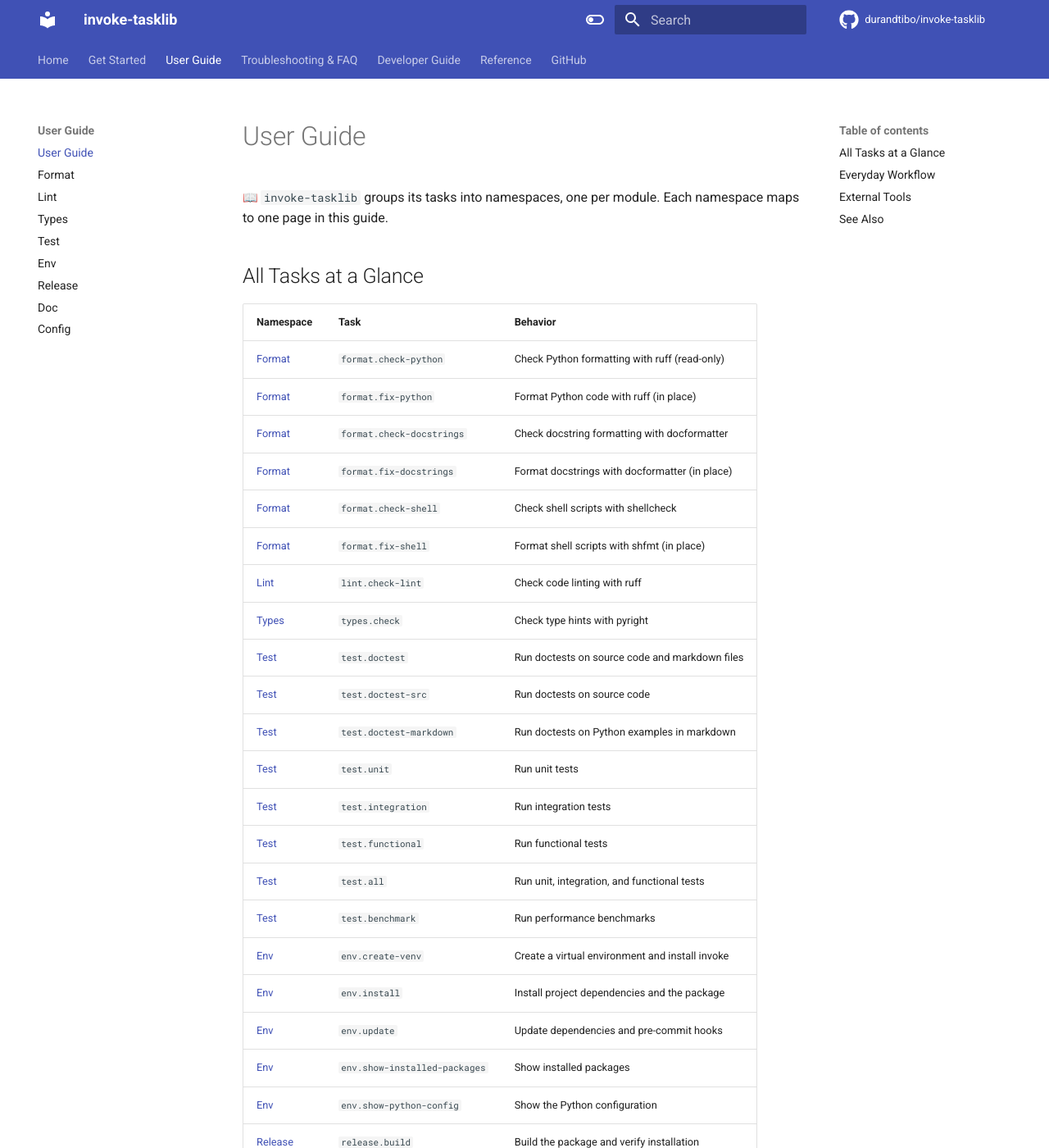
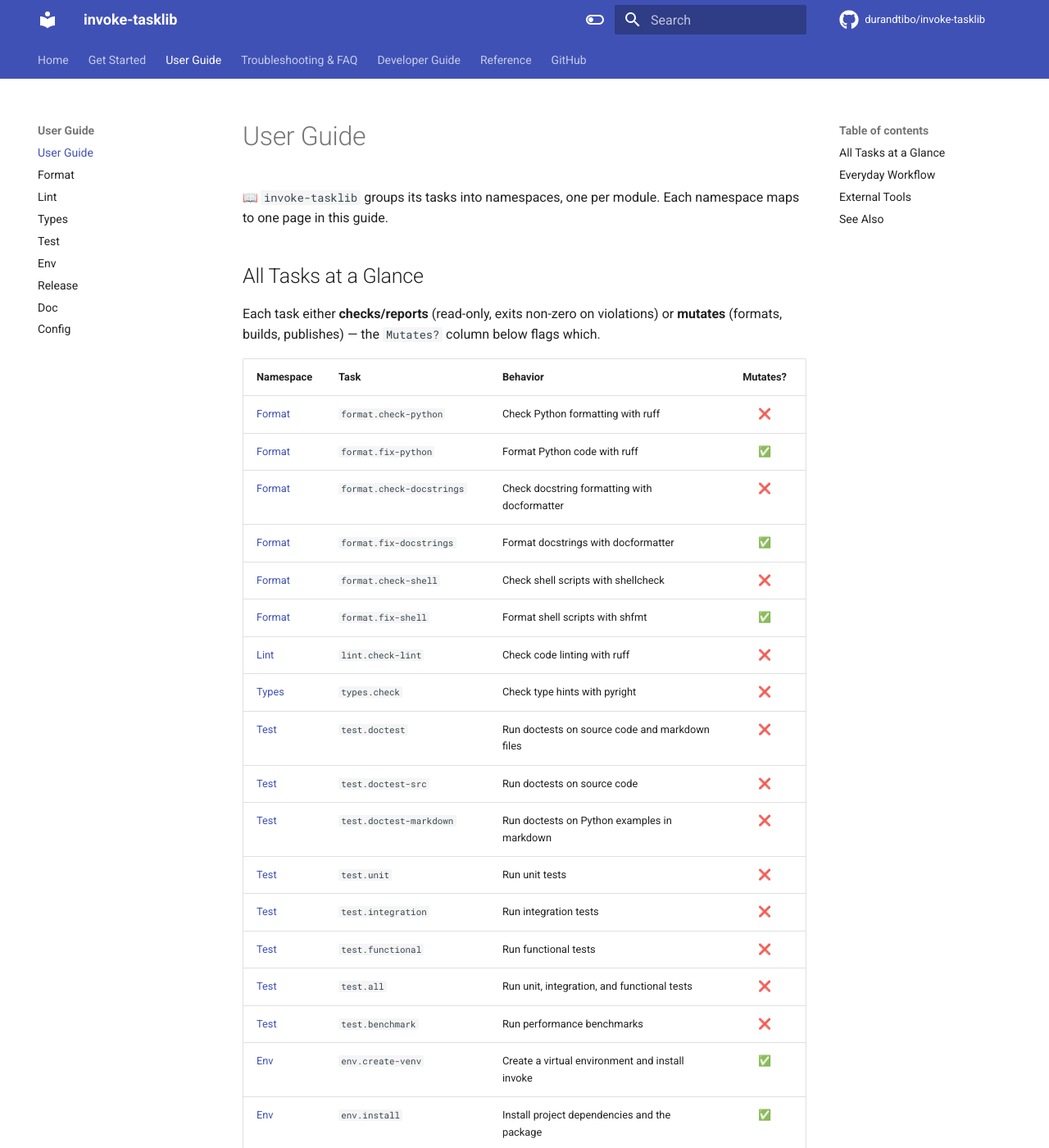
Before and after one commit to durandtibo/invoke-tasklib, an MkDocs documentation site: the page built from docs/docs/uguide/index.md, in a window 1280 px wide and 1400 px high. Shown: the whole window at 82% size. Built offline with MkDocs 1.6.1 and Material for MkDocs 9.7.7, drawn with Linux system fonts in a browser that asks for light colours; emoji names are drawn with the system emoji font; comment, search, counter and statistics services are not loaded; the version menu is left out; some of the changed text lies outside the part shown.

Commit message:
Improve docs (#34)

```diff
--- a/docs/docs/uguide/index.md
+++ b/docs/docs/uguide/index.md
@@ -5,34 +5,37 @@
 
 ## All Tasks at a Glance
 
-| Namespace             | Task                          | Behavior                                        |
-| --------------------- | ----------------------------- | ----------------------------------------------- |
-| [Format](format.md)   | `format.check-python`         | Check Python formatting with ruff (read-only)   |
-| [Format](format.md)   | `format.fix-python`           | Format Python code with ruff (in place)         |
-| [Format](format.md)   | `format.check-docstrings`     | Check docstring formatting with docformatter    |
-| [Format](format.md)   | `format.fix-docstrings`       | Format docstrings with docformatter (in place)  |
-| [Format](format.md)   | `format.check-shell`          | Check shell scripts with shellcheck             |
-| [Format](format.md)   | `format.fix-shell`            | Format shell scripts with shfmt (in place)      |
-| [Lint](lint.md)       | `lint.check-lint`             | Check code linting with ruff                    |
-| [Types](types.md)     | `types.check`                 | Check type hints with pyright                   |
-| [Test](test.md)       | `test.doctest`                | Run doctests on source code and markdown files  |
-| [Test](test.md)       | `test.doctest-src`            | Run doctests on source code                     |
-| [Test](test.md)       | `test.doctest-markdown`       | Run doctests on Python examples in markdown     |
-| [Test](test.md)       | `test.unit`                   | Run unit tests                                  |
-| [Test](test.md)       | `test.integration`            | Run integration tests                           |
-| [Test](test.md)       | `test.functional`             | Run functional tests                            |
-| [Test](test.md)       | `test.all`                    | Run unit, integration, and functional tests     |
-| [Test](test.md)       | `test.benchmark`              | Run performance benchmarks                      |
-| [Env](env.md)         | `env.create-venv`             | Create a virtual environment and install invoke |
-| [Env](env.md)         | `env.install`                 | Install project dependencies and the package    |
-| [Env](env.md)         | `env.update`                  | Update dependencies and pre-commit hooks        |
-| [Env](env.md)         | `env.show-installed-packages` | Show installed packages                         |
-| [Env](env.md)         | `env.show-python-config`      | Show the Python configuration                   |
-| [Release](release.md) | `release.build`               | Build the package and verify installation       |
-| [Release](release.md) | `release.pypi`                | Build and publish the package to PyPI           |
-| [Doc](doc.md)         | `doc.publish-dev`             | Publish development (unstable) docs             |
-| [Doc](doc.md)         | `doc.publish-latest`          | Publish latest (stable) docs                    |
-| [Config](config.md)   | _(none — shared config)_      | Config resolution used by all tasks above       |
+Each task either **checks/reports** (read-only, exits non-zero on violations) or **mutates**
+(formats, builds, publishes) — the `Mutates?` column below flags which.
+
+| Namespace             | Task                          | Behavior                                        | Mutates? |
+| --------------------- | ----------------------------- | ----------------------------------------------- | :------: |
+| [Format](format.md)   | `format.check-python`         | Check Python formatting with ruff               |    ❌    |
+| [Format](format.md)   | `format.fix-python`           | Format Python code with ruff                    |    ✅    |
+| [Format](format.md)   | `format.check-docstrings`     | Check docstring formatting with docformatter    |    ❌    |
+| [Format](format.md)   | `format.fix-docstrings`       | Format docstrings with docformatter             |    ✅    |
+| [Format](format.md)   | `format.check-shell`          | Check shell scripts with shellcheck             |    ❌    |
+| [Format](format.md)   | `format.fix-shell`            | Format shell scripts with shfmt                 |    ✅    |
+| [Lint](lint.md)       | `lint.check-lint`             | Check code linting with ruff                    |    ❌    |
+| [Types](types.md)     | `types.check`                 | Check type hints with pyright                   |    ❌    |
+| [Test](test.md)       | `test.doctest`                | Run doctests on source code and markdown files  |    ❌    |
+| [Test](test.md)       | `test.doctest-src`            | Run doctests on source code                     |    ❌    |
+| [Test](test.md)       | `test.doctest-markdown`       | Run doctests on Python examples in markdown     |    ❌    |
+| [Test](test.md)       | `test.unit`                   | Run unit tests                                  |    ❌    |
+| [Test](test.md)       | `test.integration`            | Run integration tests                           |    ❌    |
+| [Test](test.md)       | `test.functional`             | Run functional tests                            |    ❌    |
+| [Test](test.md)       | `test.all`                    | Run unit, integration, and functional tests     |    ❌    |
+| [Test](test.md)       | `test.benchmark`              | Run performance benchmarks                      |    ❌    |
+| [Env](env.md)         | `env.create-venv`             | Create a virtual environment and install invoke |    ✅    |
+| [Env](env.md)         | `env.install`                 | Install project dependencies and the package    |    ✅    |
+| [Env](env.md)         | `env.update`                  | Update dependencies and pre-commit hooks        |    ✅    |
+| [Env](env.md)         | `env.show-installed-packages` | Show installed packages                         |    ❌    |
+| [Env](env.md)         | `env.show-python-config`      | Show the Python configuration                   |    ❌    |
+| [Release](release.md) | `release.build`               | Build the package and verify installation       |    ✅    |
+| [Release](release.md) | `release.pypi`                | Build and publish the package to PyPI           |    ✅    |
+| [Doc](doc.md)         | `doc.publish-dev`             | Publish development (unstable) docs             |    ✅    |
+| [Doc](doc.md)         | `doc.publish-latest`          | Publish latest (stable) docs                    |    ✅    |
+| [Config](config.md)   | _(none — shared config)_      | Config resolution used by all tasks above       |    —     |
 
 ## Everyday Workflow
 
```
Also changed, not shown: other parts of docs/docs/uguide/index.md (+1 -1 lines), docs/docs/dev/architecture.md (+2 -1 lines), docs/docs/get_started.md (+12 -12 lines), docs/docs/uguide/env.md (+9 -2 lines), docs/docs/uguide/test.md (+11 -2 lines).
